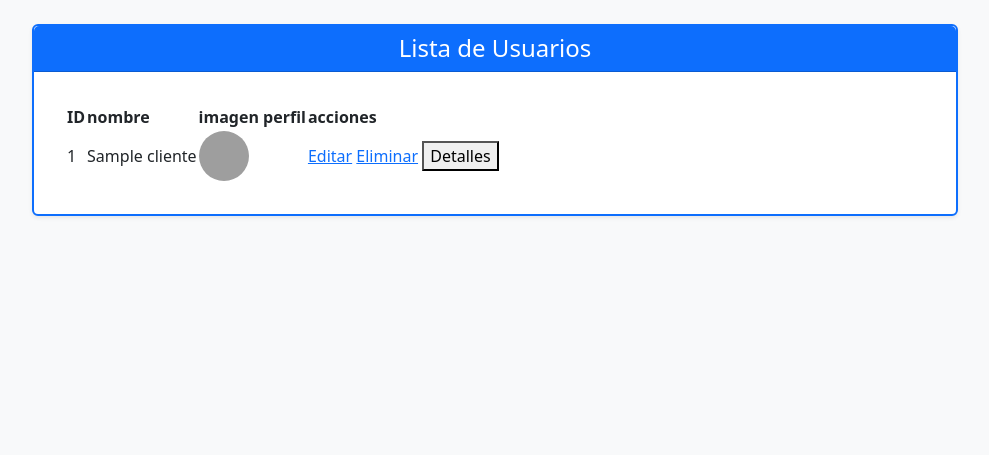
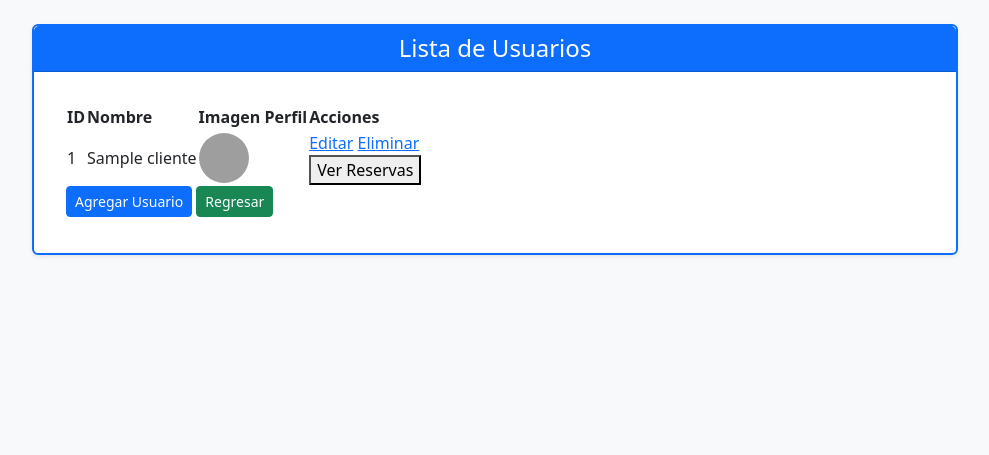
Before and after one commit to David151-NR/parqueadero12, a Flask app: page /list in a window 1280 px wide. Shown: the top 455 px of the page, without its empty margins (145-1134 px from the left). Run offline with Flask 3, Linux system fonts and the light colour scheme; tables that the repository leaves empty hold one stand-in row (values such as "Sample post"); some libraries are stand-ins or nearby versions; grey boxes are pictures that could not be loaded.

Commit message:
mejoras de admin

```diff
--- a/app/templates/baseb.html
+++ b/app/templates/baseb.html
@@ -48,6 +48,6 @@
   </footer>
 
   <script src="{{ url_for('static', filename='bootstrap/js/bootstrap.bundle.js') }}"></script>
-
+  {% block scripts %}{% endblock %}
 </body>
 </html>
--- a/app/templates/cliente/index.html
+++ b/app/templates/cliente/index.html
@@ -1,107 +1,127 @@
-{% extends "baseb.html" %}
-{% block titulo_pagina %}Lista de Usuarios{% endblock %}
-{% block content %}
+{% extends "baseb.html" %} {# Esto significa que esta plantilla usa una
+plantilla base llamada "baseb.html" #}
+{% block titulo_pagina %}Lista de Usuarios{% endblock %} {# Define el título de
+la pestaña del navegador #}
+{% block content %} {# Aquí empieza el contenido principal de esta plantilla #}
 
 <table>
+    <thead>
         <tr>
             <th>ID</th>
-        <th>nombre</th>
-        <th>imagen perfil</th>
-        <th>acciones</th>
+            <th>Nombre</th>
+            <th>Imagen Perfil</th>
+            <th>Acciones</th>
         </tr>
-    {% for usuario in clientes %}
+    </thead>
+    <tbody>
+        {% for usuario in clientes %} {# Esto es un bucle que recorre cada
+        'usuario' en la lista 'clientes' #}
         <tr>
-        <td>{{ usuario.idCliente }}</td>
-        <td>{{ usuario.namecli }}</td>
-        <td><img src="{{ url_for('static', filename=usuario.imgper) }}"
+            <td>{{ usuario.idCliente }}</td> {# Muestra el ID del cliente #}
+            <td>{{ usuario.namecli }}</td> {# Muestra el nombre del cliente #}
+            <td><img src="{{ url_for('static', filename=usuario.imgper) }}" {#
+                    Muestra la imagen de perfil #}
                     alt="Perfil"
                     style="width: 50px; height: 50px; border-radius: 50%;"></td>
-
             <td>
                 <a
                     href="{{ url_for('users.edit', id=usuario.idCliente) }}">Editar</a>
+                {# Botón para editar usuario #}
                 <a
                     href="{{ url_for('users.delete', id=usuario.idCliente) }}">Eliminar</a>
-            <button data-id="{{ usuario.idCliente }}"
-                onclick="abrirModalReservas(this.dataset.id)"
+                {# Botón para eliminar usuario #}
+                <div>
+                    <button
+                        onclick="abrirModalReservasCliente('{{ usuario.idCliente }}')"
                         class="btn-agregar">
-                Detalles
+                        Ver Reservas {# **ESTE ES EL BOTÓN IMPORTANTE:** Llama a
+                        una función JavaScript #}
                     </button>
-
+                </div>
             </td>
-
         </tr>
-
         {% endfor %}
-
+    </tbody>
 </table>
 
-{% endblock %}
 <a class="btn btn-primary btn-sm mb-1" href="{{ url_for('users.add') }}">Agregar
-    Usuario</a>
+    Usuario</a> {# Botón para agregar un nuevo usuario #}
 <a class="btn btn-sm btn-success mb-1"
-    href="{{ url_for('auth.dashboard') }}">Regresar</a>
+    href="{{ url_for('auth.dashboard') }}">Regresar</a> {# Botón para volver al
+panel de control #}
 
-<!-- Modal de espacios reservados -->
+{# **ESTA ES LA VENTANA MODAL (POP-UP) QUE ESTÁ ESCONDIDA POR DEFECTO** #}
 <div id="modalOverlay" class="modal-overlay" style="display: none;">
     <div class="modal-container">
         <div class="modal-header">
-            <h2>Reservas del cliente</h2>
-            <button class="close-btn" onclick="abrirModalReservas()">&times;</button>
+            <h2 id="modalTitle">Reservas del Cliente</h2> {# Título de la modal
+            #}
+            <button class="close-btn" onclick="closeModal()">&times;</button> {#
+            Botón para cerrar la modal #}
         </div>
-        <div class="modal-body" id="contenidoReservas">
-            <p>Cargando reservas...</p>
+        <div class="modal-body" id="contenidoReservas"> {# Aquí se cargará la
+            información de las reservas #}
+            <p>Cargando reservas...</p> {# Mensaje inicial mientras carga #}
         </div>
     </div>
 </div>
 
+{% endblock %}
+{% block scripts %}
 <script>
-    function abrirModalReservas() {
-        document.getElementById('modalOverlay').style.display = 'flex';
+    // Función para abrir la ventana modal y mostrar las reservas de un cliente
+    function abrirModalReservasCliente(idCliente) {
+        const modal = document.getElementById('modalOverlay'); // Obtiene la ventana modal
+        const contenido = document.getElementById('contenidoReservas'); // Obtiene el área donde se mostrarán las reservas
+
+        // Muestra un mensaje de carga mientras se obtienen los datos
+        contenido.innerHTML = '<p>Cargando reservas del cliente...</p>';
+        modal.style.display = 'block'; // Hace visible la ventana modal (cambia de "none" a "block")
+        document.body.classList.add('modal-open'); // Agrega una clase al 'body' para evitar que el fondo se desplace
+
+        // **Petición a tu servidor Flask:**
+        // Usa `fetch` para pedir las reservas al servidor, pasando el ID del cliente.
+        // LA URL `/reserva/reservas_por_cliente/${idCliente}` DEBE EXISTIR EN TU CÓDIGO DE FLASK.
+        fetch(`/reserva/reservas_por_cliente/${idCliente}`)
+            .then(response => {
+                if (!response.ok) { // Si la respuesta no es exitosa (ej. error 404 o 500)
+                    throw new Error('No se pudo obtener la información de las reservas.');
                 }
-
-    function closeModal() {
-        document.getElementById('modalOverlay').style.display = 'none';
-    }
-</script>
-
-<script>
-    function abrirModalReservas() {
-        const modal = document.getElementById('modalOverlay');
-        const contenido = document.getElementById('contenidoReservas');
-        contenido.innerHTML = '<p>Cargando tus reservas...</p>';
-        modal.style.display = 'block';
-        document.body.classList.add('modal-open');
-
-        fetch("{{ url_for('reserva.tabla_reservas_activas') }}")
-            .then(response => response.text())
+                return response.text(); // Espera que el servidor devuelva HTML como texto
+            })
             .then(data => {
-                contenido.innerHTML = data;
+                contenido.innerHTML = data; // Inserta el HTML recibido del servidor dentro de la modal
             })
-            .catch(error => {
-                contenido.innerHTML = "<p>Error al cargar tus reservas.</p>";
-                console.error("Error:", error);
+            .catch(error => { // Si hay un error en la petición
+                contenido.innerHTML = "<p>Error al cargar las reservas del cliente. Por favor, inténtalo de nuevo.</p>";
+                console.error("Error al cargar reservas:", error);
             });
     }
 
+    // Función para cerrar la ventana modal
     function closeModal() {
         const modal = document.getElementById('modalOverlay');
-        modal.style.display = 'none';
-        document.body.classList.remove('modal-open');
+        modal.style.display = 'none'; // Esconde la ventana modal
+        document.body.classList.remove('modal-open'); // Quita la clase del 'body'
     }
 
-    // Cierra el modal si el usuario hace clic fuera
+    // Cierra el modal si haces clic fuera de él
     window.addEventListener('click', function (event) {
         const modal = document.getElementById('modalOverlay');
-        if (event.target === modal) {
+        if (event.target === modal) { // Si el clic fue en el fondo gris de la modal
             closeModal();
         }
     });
 
-    // Cierra con Escape
+    // Cierra el modal con la tecla 'Escape'
     document.addEventListener('keydown', function (event) {
         if (event.key === 'Escape') {
             closeModal();
         }
     });
 </script>
+{% endblock %}
+<a class="btn btn-primary btn-sm mb-1" href="{{ url_for('users.add') }}">Agregar
+    Usuario</a>
+<a class="btn btn-sm btn-success mb-1"
+    href="{{ url_for('auth.dashboard') }}">Regresar</a>
```
Also changed, not shown: app/routes/reserva_routes.py (+21 -0 lines), app/templates/reserva/reservas_cliente_modal_content.html (added, +29 -0 lines). Lines whose indentation alone changed are shown as unchanged.
